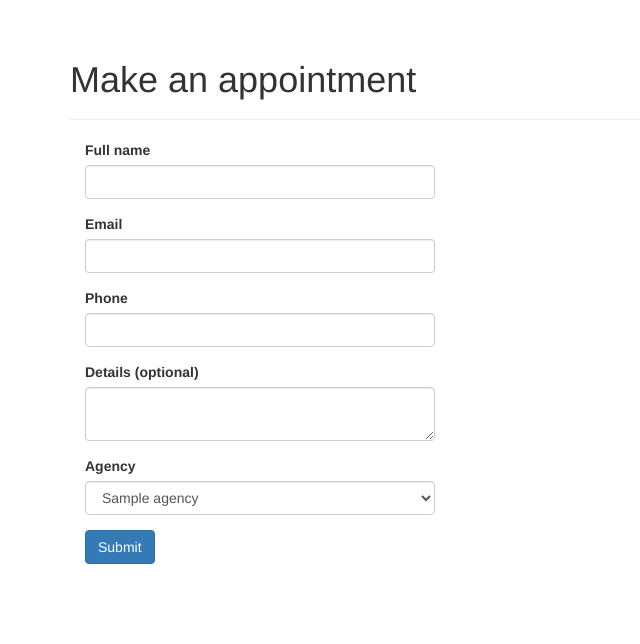
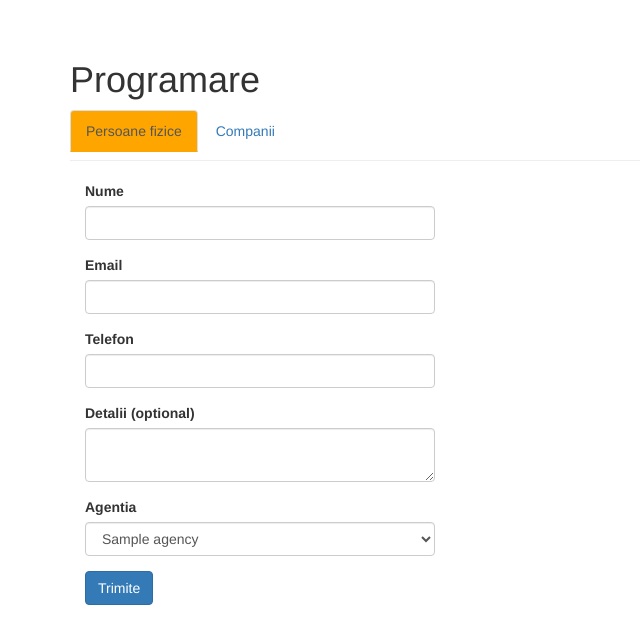
Before and after one commit to gmuj/credit-project, a Flask app: page /appointment in a window 1280 px wide. Shown: the part 52-696 px from the top of the page, without its empty margins (0-640 px from the left). Run offline with Flask 2, Linux system fonts and the light colour scheme; tables that the repository leaves empty hold one stand-in row (values such as "Sample post"); some libraries are stand-ins or nearby versions.

Commit message:
Add support for company appointments

```diff
--- a/app/main/forms.py
+++ b/app/main/forms.py
@@ -53,17 +53,32 @@ class EditProfileAdminForm(Form):
 
 
 class AppointmentForm(Form):
-    name = StringField('Full name', validators=[Length(0, 64)])
+    name = StringField('Nume', validators=[Length(0, 64)])
     email = StringField('Email', validators=[Length(0, 64), Email()])
-    phone = IntegerField('Phone', validators=[Required()])
-    details = TextAreaField('Details (optional)')
-    agency = SelectField('Agency', validators=[Required()], coerce=int)
-    submit = SubmitField('Submit')
+    phone = IntegerField('Telefon', validators=[Required()])
+    details = TextAreaField('Detalii (optional)')
+    agency = SelectField('Agentia', validators=[Required()], coerce=int)
+    submit = SubmitField('Trimite')
 
     def __init__(self):
         super(AppointmentForm, self).__init__()
         self.agency.choices = [(agency.id, agency.name)
                                for agency in Agency.query.order_by('name')]
+
+
+class CompanyAppointmentForm(Form):
+    company_name = StringField('Compania', validators=[Length(0, 64)])
+    company_cif = StringField('CIF', validators=[Required(), Length(0, 64)])
+    company_email = StringField('Email', validators=[Length(0, 64), Email()])
+    company_phone = IntegerField('Telefon', validators=[Required()])
+    company_details = TextAreaField('Detalii (optional)')
+    company_agency = SelectField('Agentia', validators=[Required()], coerce=int)
+    company_submit = SubmitField('Trimite')
+
+    def __init__(self):
+        super(CompanyAppointmentForm, self).__init__()
+        self.company_agency.choices = [(agency.id, agency.name)
+                                       for agency in Agency.query.order_by('name')]
 
 
 class CreditSimulatorForm(Form):
--- a/app/main/views.py
+++ b/app/main/views.py
@@ -1,8 +1,9 @@
-from flask import render_template, redirect, url_for, abort, flash
+from flask import render_template, redirect, url_for, abort, flash, request
 from flask.ext.login import login_required, current_user
 from . import main
 from app.models import Appointment
-from .forms import EditProfileForm, EditProfileAdminForm, AppointmentForm, CreditSimulatorForm, CreditSimulatorResult
+from .forms import EditProfileForm, EditProfileAdminForm, AppointmentForm, CreditSimulatorForm, CreditSimulatorResult, \
+    CompanyAppointmentForm
 from .. import db
 from ..models import Role, User
 from ..decorators import admin_required
@@ -77,18 +78,39 @@ def delete_profile_admin(id):
 
 @main.route('/appointment', methods=['GET', 'POST'])
 def create_appointment():
-    form = AppointmentForm()
-    if form.validate_on_submit():
-        appointment = Appointment(name=form.name.data,
-                                  email=form.email.data,
-                                  phone=form.phone.data,
-                                  details=form.details.data,
-                                  agency_id=form.agency.data)
-        db.session.add(appointment)
-        db.session.commit()
-        flash('Your appointment has been registered. We will contact you soon')
-        return redirect(url_for('main.index'))
-    return render_template('appointment.html', form=form)
+    form1 = AppointmentForm()
+    form2 = CompanyAppointmentForm()
+
+    if 'company_submit' in request.form:
+        if form2.validate_on_submit():
+            appointment = Appointment(
+                name=form2.company_name.data,
+                email=form2.company_email.data,
+                phone=form2.company_phone.data,
+                details=form2.company_details.data,
+                agency_id=form2.company_agency.data,
+                cif=form2.company_cif.data)
+            db.session.add(appointment)
+            db.session.commit()
+            flash('Programarea a fost inregistrata. Te vom contacta in curand!')
+            return redirect(url_for('main.index'))
+        else:
+            return render_template('appointment.html', form1=form1, form2=form2, form2_class="active")
+    elif 'submit' in request.form:
+        if form1.validate_on_submit():
+            appointment = Appointment(
+                name=form1.name.data,
+                email=form1.email.data,
+                phone=form1.phone.data,
+                details=form1.details.data,
+                agency_id=form1.agency.data)
+            db.session.add(appointment)
+            db.session.commit()
+            flash('Your appointment has been registered. We will contact you soon')
+            return redirect(url_for('main.index'))
+        else:
+            return render_template('appointment.html', form1=form1, form2=form2, form1_class="active")
+    return render_template('appointment.html', form1=form1, form2=form2, form1_class="active")
 
 @main.route('/credit-simulator', methods=['GET', 'POST'])
 def credit_simulator():
--- a/app/models.py
+++ b/app/models.py
@@ -18,6 +18,7 @@ class Agency(db.Model):
 class Appointment(db.Model):
     id = db.Column(db.Integer, primary_key=True)
     name = db.Column(db.String(64))
+    cif = db.Column(db.String(32))
     email = db.Column(db.String(64))
     phone = db.Column(db.Integer())
     details = db.Column(db.String(255))
--- a/app/templates/agent/detail_appointment.html
+++ b/app/templates/agent/detail_appointment.html
@@ -10,9 +10,10 @@
 <div class="col-md-4">
     <p><b>Data creari:</b> {{ appointment.created_at.strftime('%Y-%m-%d %H:%M') }}</p>
     <p><b>Nume:</b> {{ appointment.name }}</p>
+    <p><b>CIF:</b> {{ appointment.cif|default("-", True) }}</p>
     <p><b>Email:</b> {{ appointment.email }}</p>
     <p><b>Telefon:</b> {{ appointment.phone }}</p>
-    <p><b>Detalii:</b> {% if appointment.details %}{{ appointment.details }}{% else %}-{% endif %}</p>
+    <p><b>Detalii:</b> {{ appointment.details|default("-", True) }}</p>
     <form role="form" method="post" action="{{ url_for('agent.update_appointment', appointment_id=appointment.id) }}">
       <div class="form-group">
         <b>Data programarii:</b><input id="appointment_date" placeholder="Selecteaza data" name="appointment_date" type="text" class="form-control" {% if appointment.reserved_date %}value="{{ appointment.reserved_date.strftime('%m/%d/%Y')}}"{% endif %}>
--- a/app/templates/appointment.html
+++ b/app/templates/appointment.html
@@ -1,13 +1,36 @@
 {% extends "base.html" %}
 {% import "bootstrap/wtf.html" as wtf %}
 
-{% block title %}Make an appointment{% endblock %}
+{% block title %}Programare{% endblock %}
 
 {% block page_content %}
 <div class="page-header">
-    <h1>Make an appointment</h1>
+    <h1>Programare</h1>
+
+    <ul class="nav nav-tabs" style="border-bottom:none;">
+        <li class="{{ form1_class }}"><a data-toggle="tab" href="#form1">Persoane fizice</a></li>
+        <li class="{{ form2_class }}"><a data-toggle="tab" href="#form2">Companii</a></li>
+    </ul>
 </div>
-<div class="col-md-4">
-    {{ wtf.quick_form(form) }}
+
+<div class="tab-content">
+    <div id="form1" class="tab-pane fade in {{ form1_class }}">
+        <div class="col-md-4">
+            {{ wtf.quick_form(form1) }}
+        </div>
+    </div>
+    <div id="form2" class="tab-pane fade in {{ form2_class }}">
+        <div class="col-md-4">
+            {{ wtf.quick_form(form2) }}
+        <div>
+    </div>
 </div>
 {% endblock %}
+
+
+{% block scripts %}
+{{ super() }}
+<script>
+    $("#company_submit").addClass("btn-primary");
+</script>
+{% endblock %}
```
Also changed, not shown: app/templates/agent/list_appointments.html (+6 -4 lines), migrations/versions/458168fb98fd_.py (added, +26 -0 lines).
